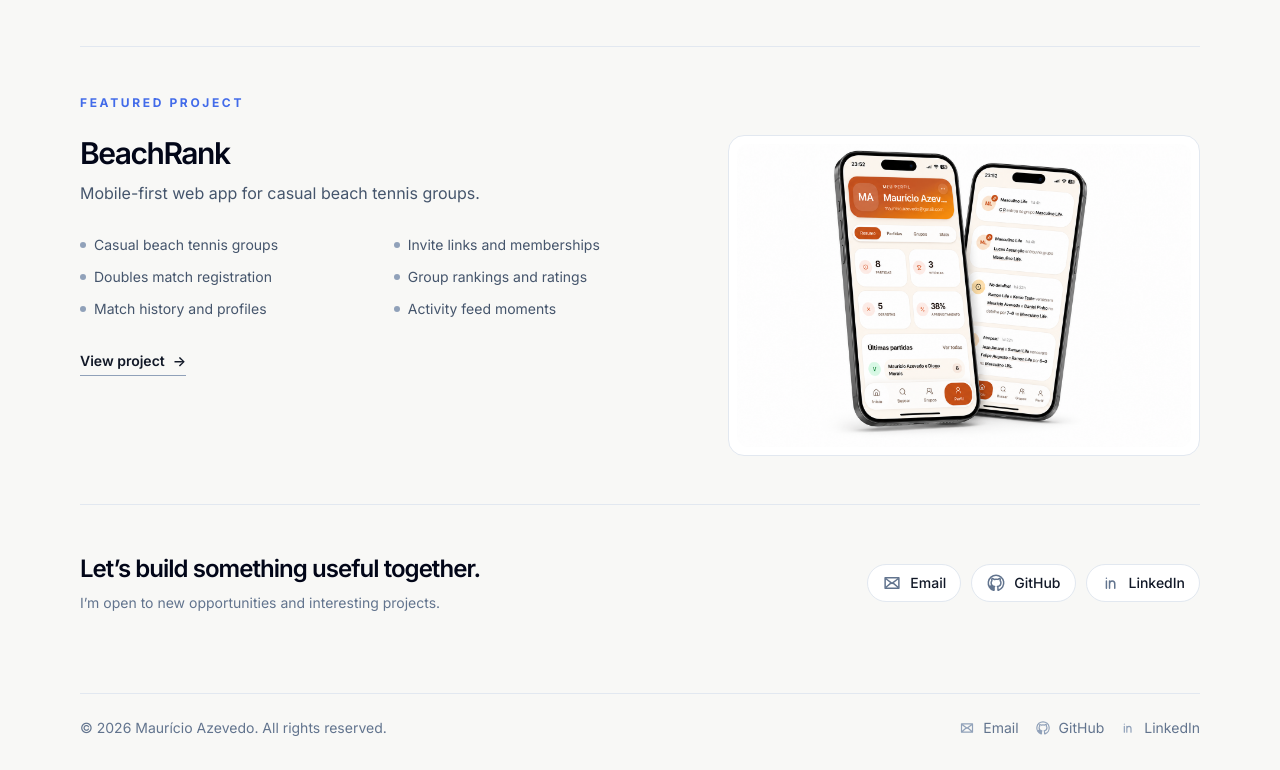
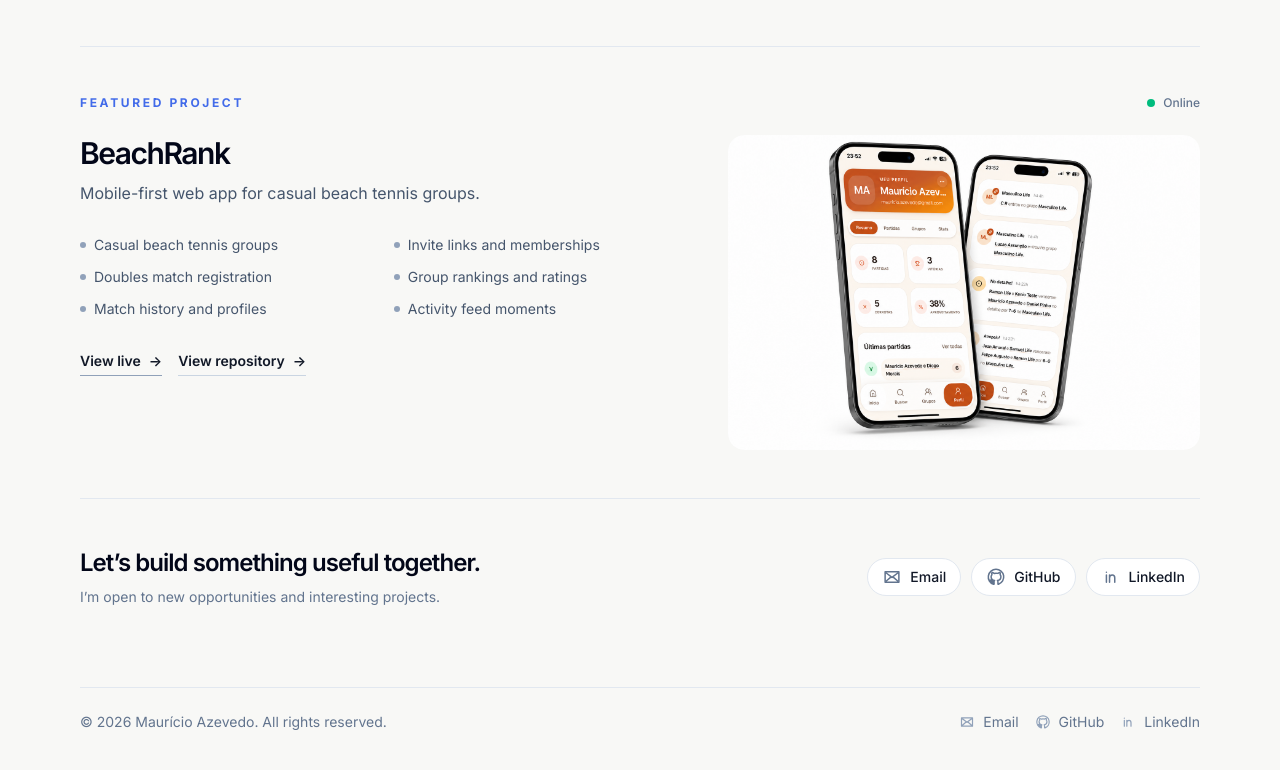
Before and after one commit to mauricio-azevedo/portfolio, a React (Vite) app: page / in a window 1280 px wide. Shown: the part 2010-2780 px from the top of the page. Built offline with nearby package versions, Linux system fonts and the light colour scheme.

Commit message:
Add live project link and simplify project image

```diff
--- a/src/components/FeaturedProject.tsx
+++ b/src/components/FeaturedProject.tsx
@@ -5,7 +5,13 @@ import { SectionLabel } from './SectionLabel';
 export function FeaturedProject() {
   return (
     <section id="projects" className="border-b border-slate-200 py-12" aria-labelledby="project-title">
+      <div className="flex items-center justify-between gap-4 max-[720px]:items-start max-[720px]:flex-col">
         <SectionLabel>Featured Project</SectionLabel>
+        <span className="inline-flex items-center gap-2 text-xs font-medium text-slate-500">
+          <span className="size-2 rounded-full bg-emerald-500" aria-hidden="true" />
+          Online
+        </span>
+      </div>
 
       <article className="mt-6 grid gap-10 lg:grid-cols-[minmax(0,0.9fr)_minmax(320px,0.7fr)] lg:items-start">
         <div>
@@ -26,20 +32,31 @@ export function FeaturedProject() {
             ))}
           </ul>
 
+          <div className="mt-8 flex flex-wrap gap-4">
             <a
-            className="mt-8 inline-flex items-center gap-2 border-b border-slate-400 pb-1 text-sm font-semibold text-slate-950 transition-colors hover:border-slate-950"
+              className="inline-flex items-center gap-2 border-b border-slate-400 pb-1 text-sm font-semibold text-slate-950 transition-colors hover:border-slate-950"
+              href={featuredProject.liveUrl}
+              target="_blank"
+              rel="noreferrer"
+            >
+              View live
+              <span aria-hidden="true">→</span>
+            </a>
+            <a
+              className="inline-flex items-center gap-2 border-b border-slate-300 pb-1 text-sm font-semibold text-slate-600 transition-colors hover:border-slate-950 hover:text-slate-950"
               href={featuredProject.repositoryUrl}
               target="_blank"
               rel="noreferrer"
             >
-            View project
+              View repository
               <span aria-hidden="true">→</span>
             </a>
           </div>
+        </div>
 
-        <div className="overflow-hidden rounded-2xl border border-slate-200 bg-white p-2" aria-label={`${featuredProject.name} project preview`}>
+        <div className="overflow-hidden rounded-2xl" aria-label={`${featuredProject.name} project preview`}>
           <img
-            className="block w-full rounded-xl"
+            className="block w-full rounded-2xl"
             src={getPublicAssetUrl(featuredProject.image.src)}
             alt={featuredProject.image.alt}
             loading="lazy"
```
Lines whose indentation alone changed are shown as unchanged.
